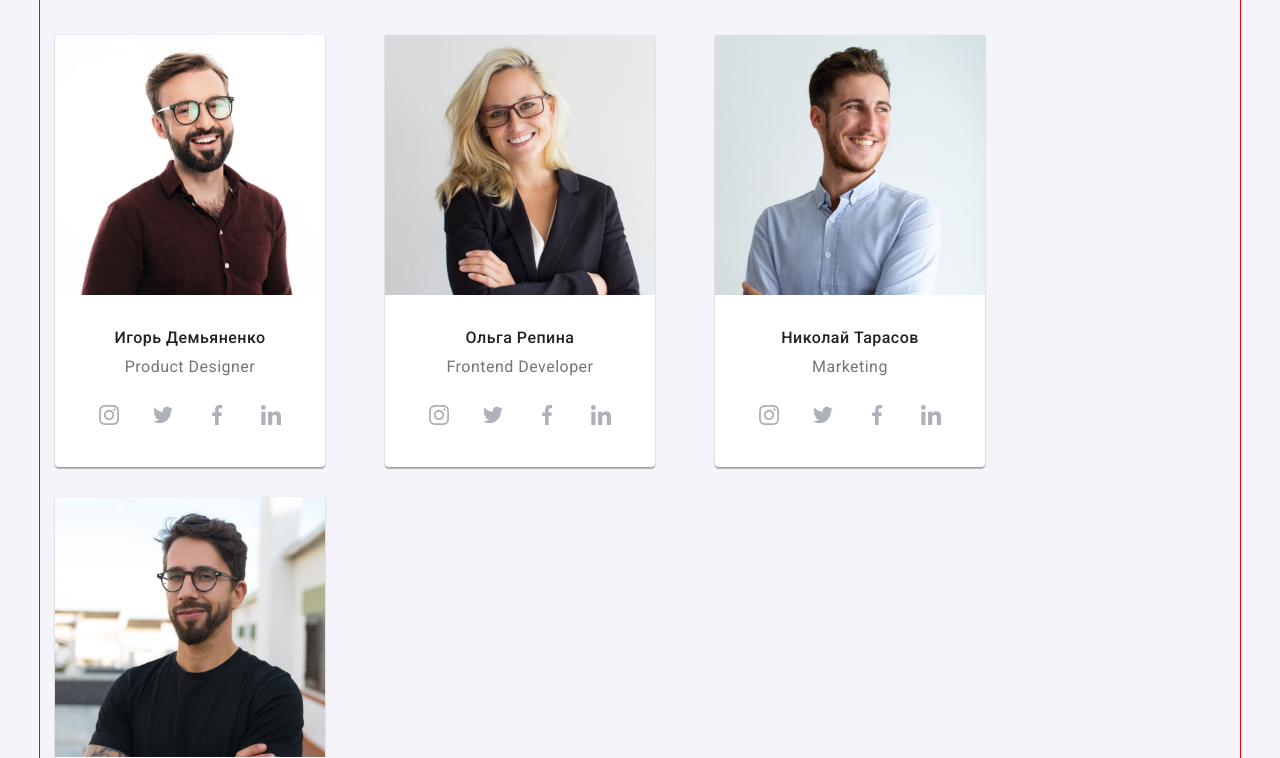
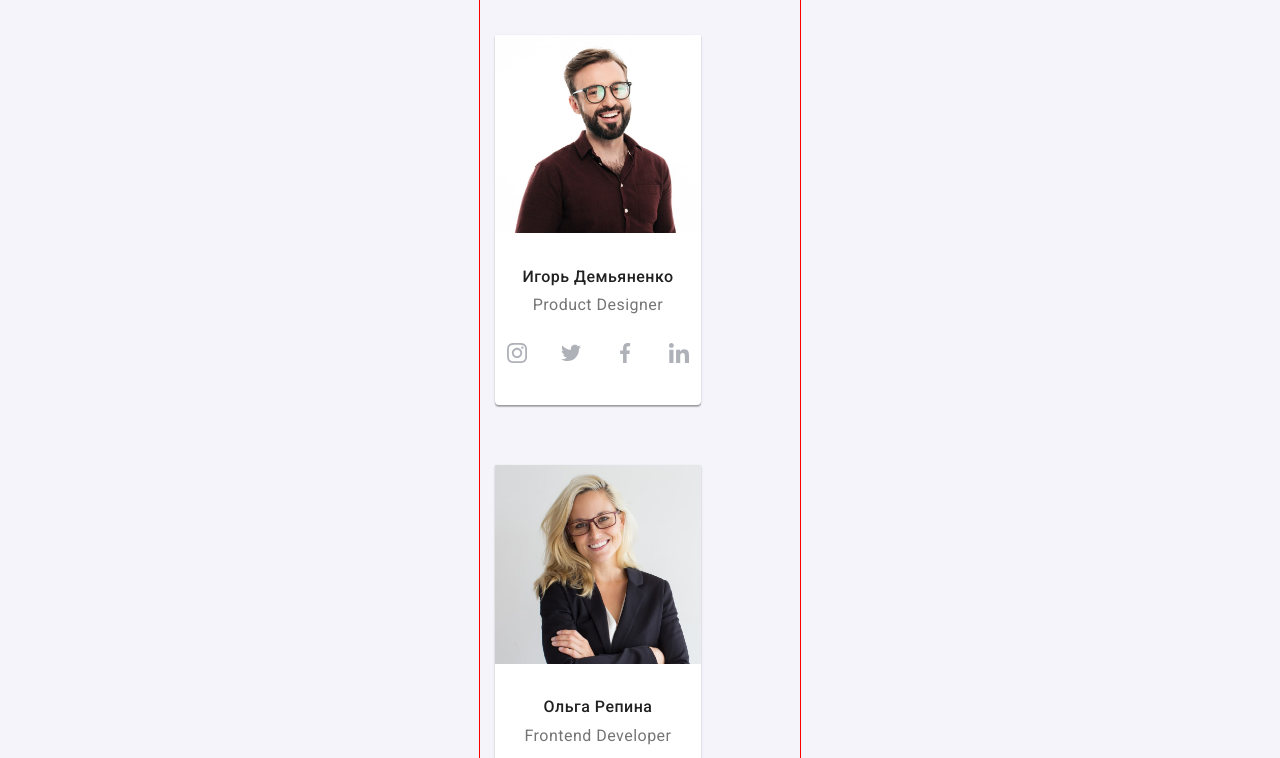
Before and after one commit to Artem3110/goit-markup-hw-08, a plain HTML site: page index.html in a window 1280 px wide. Shown: the part 151-909 px from the top of the page. Drawn offline with nearby package versions, Linux system fonts and the light colour scheme; files that its build step writes are made by us from their sources.

Commit message:
hw-8 img

```diff
--- a/index.html
+++ b/index.html
@@ -399,7 +399,7 @@
     </div>
 
 </footer>-->
-<div class="backdrop is-hidden" data-modal>
+<!--<div class="backdrop is-hidden" data-modal>
     <div class="modal">
      <button type="button" class="modal-close-btn" data-modal-close>
         <svg class="modal-btn-icon" width="18" height="18">
@@ -485,6 +485,6 @@
 <script>
     AOS.init();
 </script>
-<script src="./js/modal.js"></script>
+<script src="./js/modal.js"></script>-->
 </body>
 </html>
--- a/sass/base/_reset.scss
+++ b/sass/base/_reset.scss
@@ -17,3 +17,9 @@ ol {
 button {
     cursor: pointer;
 }
+
+img {
+    max-width: 100%;
+    height: auto;
+    width: 100%;
+}
--- a/sass/components/_container.scss
+++ b/sass/components/_container.scss
@@ -1,7 +1,7 @@
 .container {
-    width: 320px;
+    width: 100%;
     margin: 0 auto;
     padding-left: 15px;
     padding-right: 15px;
-    outline: 1px solid red;
+
 }
--- a/sass/layout/_team.scss
+++ b/sass/layout/_team.scss
@@ -13,15 +13,17 @@
     display: flex;
     flex-wrap: wrap;
     gap: 30px;
-    margin-left: -30px;
+    //margin-bottom: -30px;
 }
 
 .team__item {
-    flex-basis: calc(100% / 4 - 30px);
-    margin-left: 30px;
+    width: 100%;
+    //flex-basis: calc(100% / 4 - 30px);
+    //margin-left: 30px;
     background-color: #FFFFFF;
     box-shadow: 0px 1px 3px rgba(0, 0, 0, 0.12), 0px 1px 1px rgba(0, 0, 0, 0.14), 0px 2px 1px rgba(0, 0, 0, 0.2);
     border-radius: 0px 0px 4px 4px;
+    margin-bottom: 30px;
 }
 
 /*.team-item:not(:last-child) {
```
Also changed, not shown: css/main.css, css/main.min.css, 2 other files.
